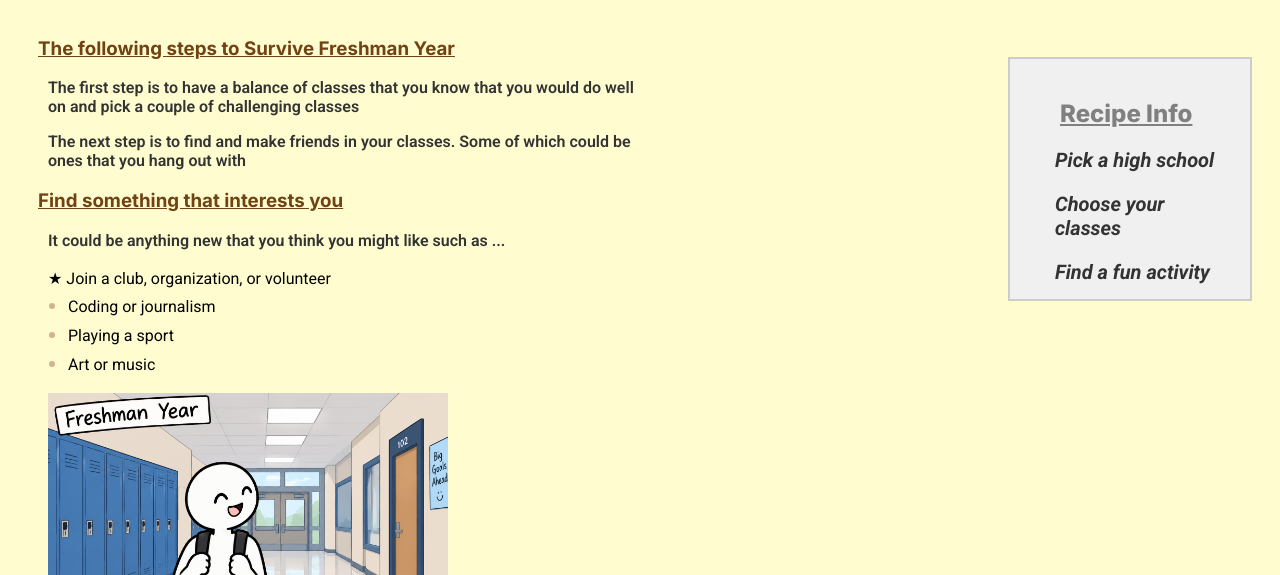
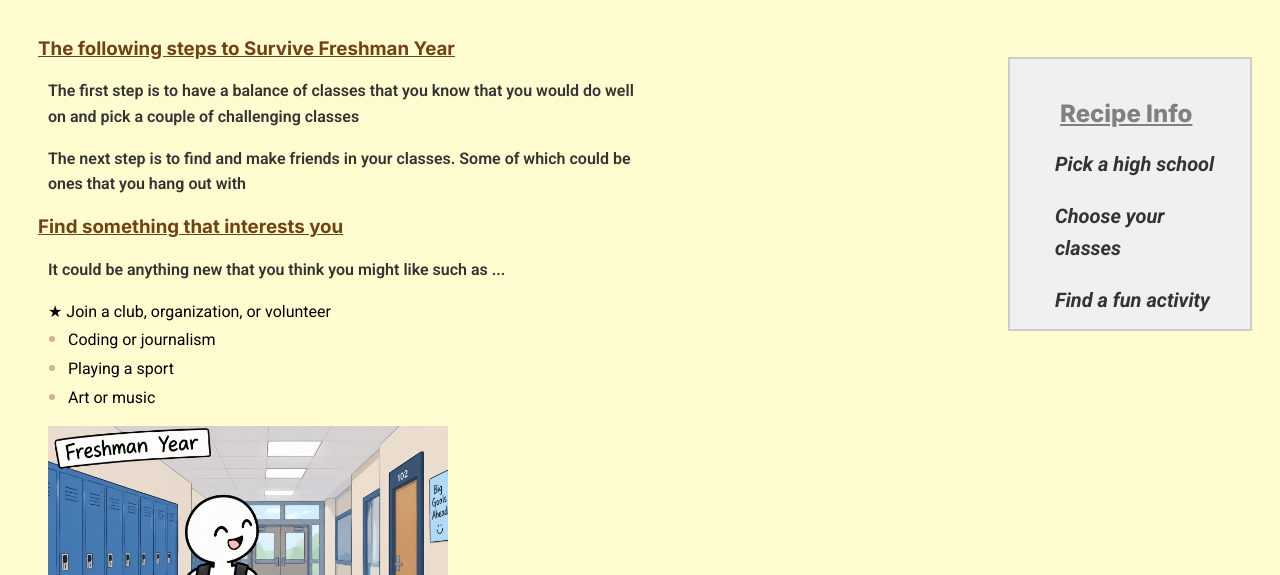
Before and after one commit to IACS-26-27/web-design-1-recipe-assignment-adamtiacs, a website: page index.html in a window 1280 px wide. Shown: the part 225-800 px from the top of the page. Drawn offline with Linux system fonts and the light colour scheme.

Commit message:
added line height and adjused box

```diff
--- a/styles.css
+++ b/styles.css
@@ -57,6 +57,7 @@ p {
   padding-left: 40px;
   font-family: var(--font-family2);
   max-width: 600px;
+  line-height: 1.6;
 }
 
 .recipebox {
@@ -65,7 +66,7 @@ p {
   padding: 20px;
   margin: 20px;
   width: 200px;
-  height: 200px;
+  height: 230px;
   text-align: left;
   /* AI-generated code starts here */
   /* Student prompt: "Move the recipe info sticky note to the right side of the page." */
```
